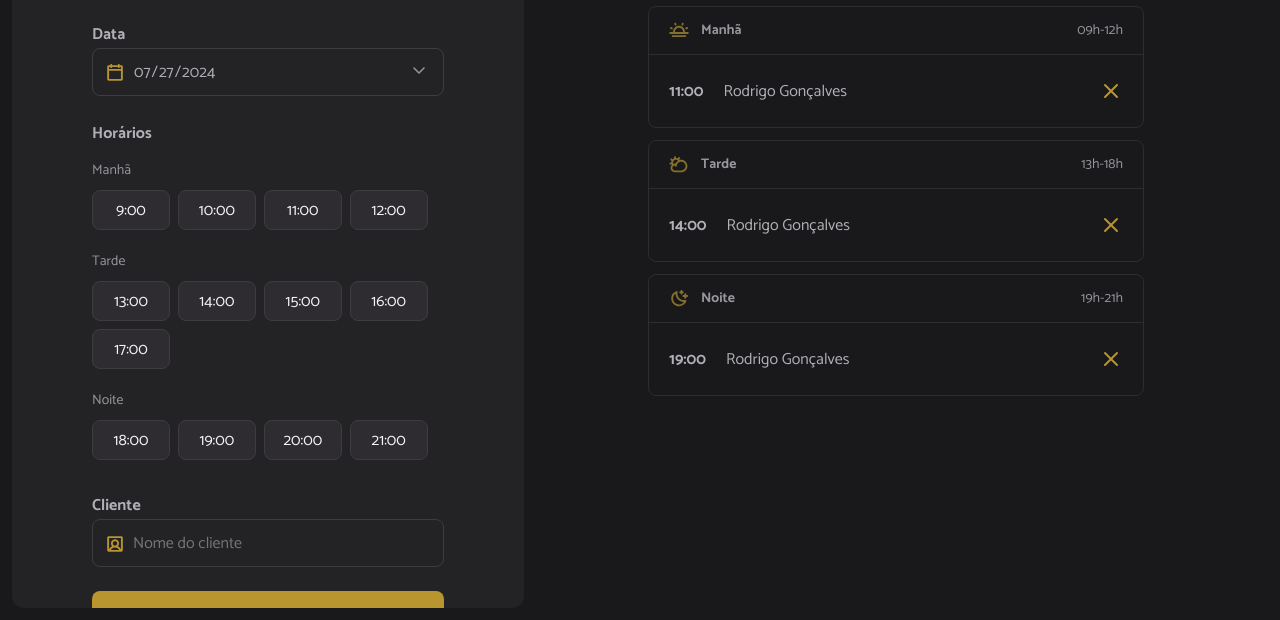
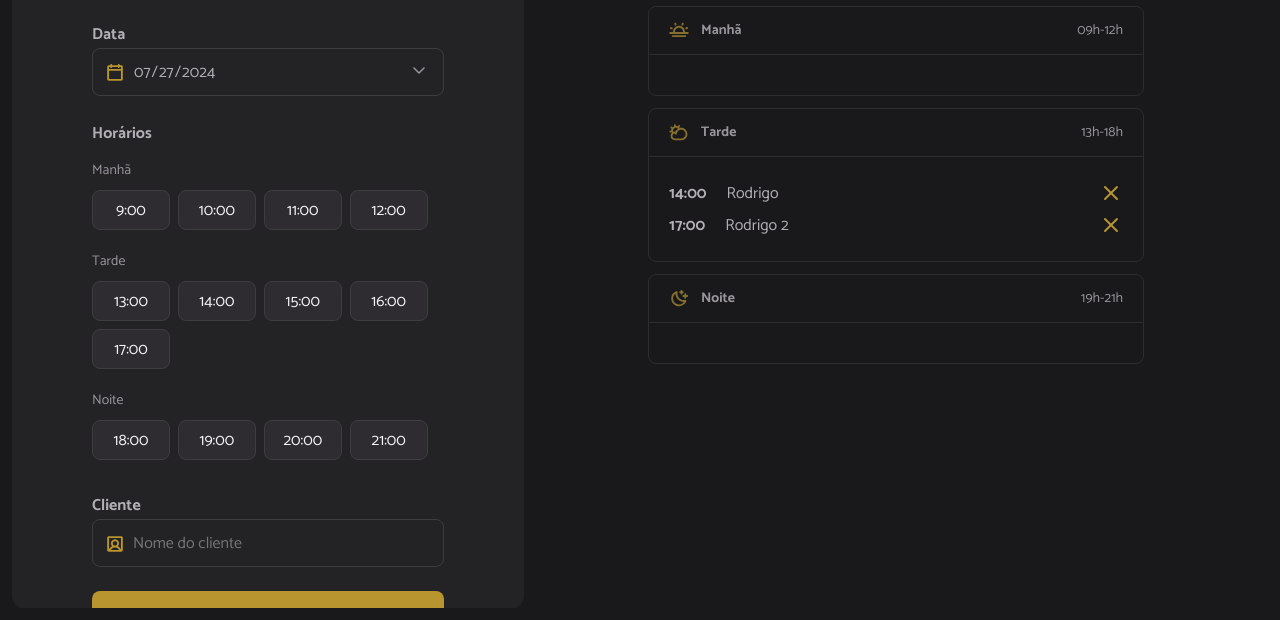
Before and after one commit to ropdias/hairday, a website built with webpack: page src/index.html in a window 1280 px wide. Shown: the part 180-800 px from the top of the page. Built offline with nearby package versions, Linux system fonts and the light colour scheme; data requests are answered from the project's data file.

Commit message:
rendering daily schedules

```diff
--- a/src/modules/schedules/load.js
+++ b/src/modules/schedules/load.js
@@ -1,5 +1,6 @@
+import { scheduleFetchByDay } from '../../services/schedule-fetch-by-day.js';
+import { schedulesShow } from './show.js';
 import { hoursLoad } from '../form/hours-load.js';
-import { scheduleFetchByDay } from '../../services/schedule-fetch-by-day.js';
 
 const selectedDate = document.getElementById('date');
 
@@ -9,7 +10,9 @@ export async function schedulesDay() {
 
   // Getting data from the API
   const dailySchedules = await scheduleFetchByDay({ date });
-  console.log(dailySchedules);
+
+  // Rendering schedules
+  schedulesShow({ dailySchedules });
 
   // Rendering opening hours
   hoursLoad({ date });
--- /dev/null
+++ b/src/modules/schedules/show.js
@@ -0,0 +1,49 @@
+import dayjs from 'dayjs';
+
+const periodMorning = document.getElementById('period-morning');
+const periodAfternoon = document.getElementById('period-afternoon');
+const periodNight = document.getElementById('period-night');
+
+export function schedulesShow({ dailySchedules }) {
+  try {
+    periodMorning.innerHTML = '';
+    periodAfternoon.innerHTML = '';
+    periodNight.innerHTML = '';
+
+    dailySchedules.forEach((schedule) => {
+      const item = document.createElement('li');
+      const time = document.createElement('strong');
+      const name = document.createElement('span');
+
+      // Inserting schedule id
+      item.setAttribute('data-id', schedule.id);
+
+      time.textContent = dayjs(schedule.when).format('HH:mm');
+      name.textContent = schedule.name;
+
+      // Creating cancel schedule icon
+      const cancelIcon = document.createElement('img');
+      cancelIcon.classList.add('cancel-icon');
+      cancelIcon.setAttribute('src', './assets/cancel.svg');
+      cancelIcon.setAttribute('alt', 'Cancelar');
+
+      // Adding time, name and icon in the item:
+      item.append(time, name, cancelIcon);
+
+      // Getting only the hour
+      const hour = dayjs(schedule.when).hour();
+
+      // Rendering schedule based on the hour
+      if (hour <= 12) {
+        periodMorning.appendChild(item);
+      } else if (hour > 12 && hour <= 18) {
+        periodAfternoon.appendChild(item);
+      } else {
+        periodNight.appendChild(item);
+      }
+    });
+  } catch {
+    alert('Não foi possível exibir os agendamentos!');
+    console.log(error);
+  }
+}
```
Also changed, not shown: src/index.html (+6 -6 lines), server.json (line endings or trailing spaces).
